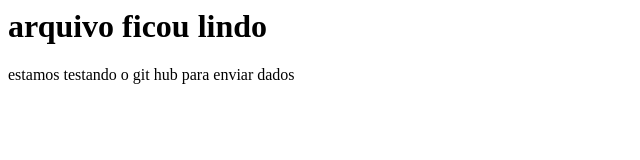
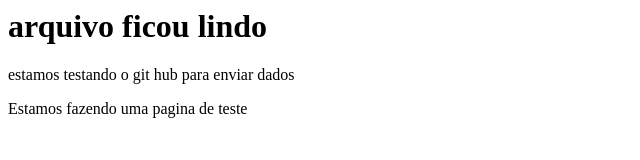
Before and after one commit to flavioiov/padawans, a plain HTML site: page index.html in a window 1280 px wide. Shown: the whole page, without its empty margins (0-640 px from the left). Drawn offline with Linux system fonts and the light colour scheme.

Commit message:
coloquei uma tag title e um paragrafo

```diff
--- a/index.html
+++ b/index.html
@@ -1,5 +1,13 @@
+<html>
+    <head>
+        <title>teste git hub</title>
+    </head>
 <body>
     <h1> arquivo ficou lindo </h1>
     <a>estamos testando o git hub para enviar dados</a>
+    <P>
+        Estamos fazendo uma pagina de teste
+    </P>
 
 </body>
+</html>
```
